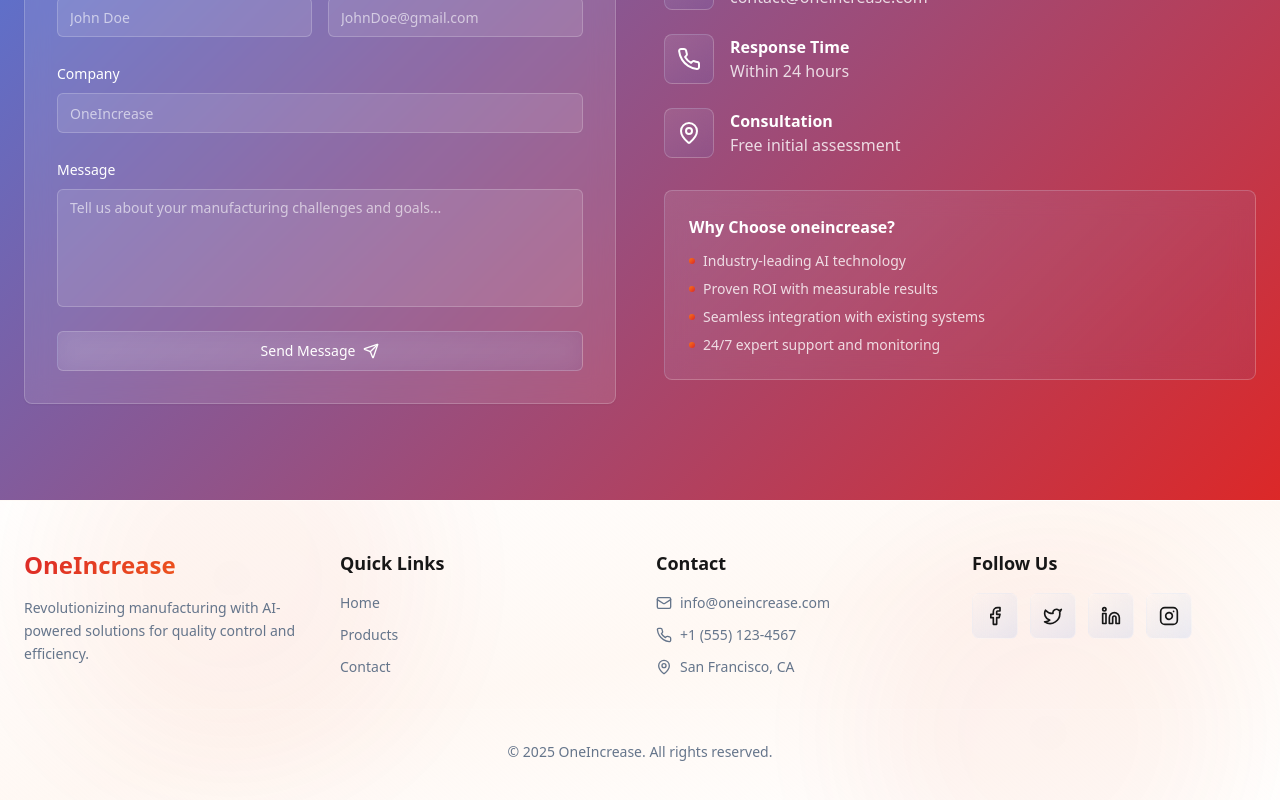
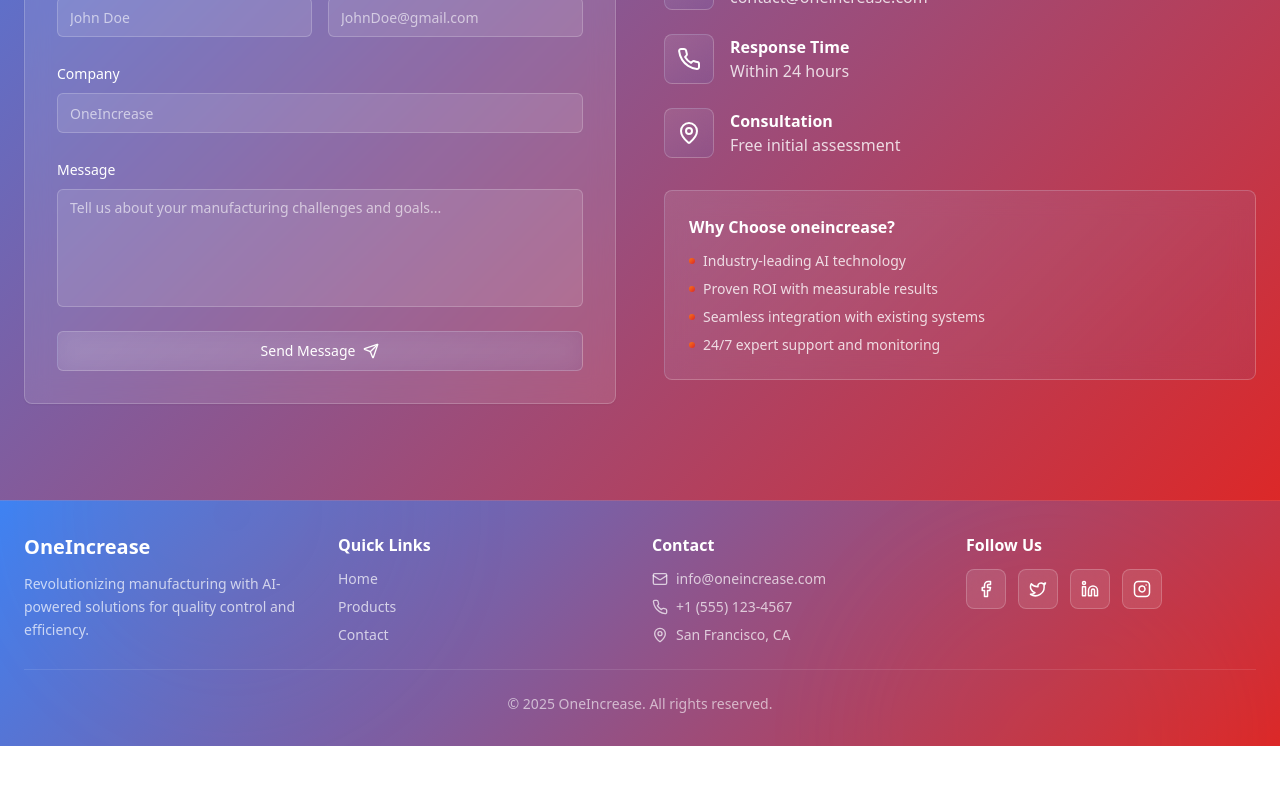
Before and after one commit to s3gfaultz/oneincrease-ai-clarity, a React (Vite) app: page / in a window 1280 px wide. Shown: the part 2176-2976 px from the top of the page. After the commit the page ends 2922 px from the top, so only its background shows below. Built offline with nearby package versions, Linux system fonts and the light colour scheme; the HTML template or start-up script is replaced by a standard one.

Commit message:
Refactor: Adjust footer styling

```diff
--- a/src/components/Footer.tsx
+++ b/src/components/Footer.tsx
@@ -9,44 +9,44 @@ const Footer = () => {
   };
 
   return (
-    <footer className="relative bg-gradient-to-br from-background via-accent/5 to-background border-t border-white/20 overflow-hidden">
+    <footer className="relative bg-gradient-secondary border-t border-white/10 overflow-hidden">
       {/* Background decoration */}
       <div className="absolute inset-0 opacity-5">
         <div className="absolute top-10 right-10 w-96 h-96 bg-gradient-hero rounded-full blur-3xl"></div>
         <div className="absolute bottom-10 left-10 w-96 h-96 bg-gradient-accent rounded-full blur-3xl"></div>
       </div>
 
-      <div className="relative container mx-auto px-6 py-12">
-        <div className="grid grid-cols-1 md:grid-cols-4 gap-8 mb-8">
+      <div className="relative container mx-auto px-6 py-8">
+        <div className="grid grid-cols-1 md:grid-cols-4 gap-6 mb-6">
           {/* Company Info */}
-          <div className="space-y-4">
-            <h3 className="text-2xl font-bold bg-gradient-hero bg-clip-text text-transparent">
+          <div className="space-y-3">
+            <h3 className="text-xl font-bold text-white">
               OneIncrease
             </h3>
-            <p className="text-muted-foreground text-sm leading-relaxed">
+            <p className="text-white/70 text-sm leading-relaxed">
               Revolutionizing manufacturing with AI-powered solutions for quality control and efficiency.
             </p>
           </div>
 
           {/* Quick Links */}
-          <div className="space-y-4">
-            <h4 className="font-semibold text-foreground text-lg">Quick Links</h4>
-            <div className="flex flex-col gap-3">
+          <div className="space-y-3">
+            <h4 className="font-semibold text-white">Quick Links</h4>
+            <div className="flex flex-col gap-2">
               <button
                 onClick={() => scrollToSection("hero")}
-                className="text-muted-foreground hover:text-foreground text-sm transition-all duration-300 text-left hover:translate-x-1"
+                className="text-white/70 hover:text-white text-sm transition-all duration-300 text-left hover:translate-x-1"
               >
                 Home
               </button>
               <button
                 onClick={() => scrollToSection("products")}
-                className="text-muted-foreground hover:text-foreground text-sm transition-all duration-300 text-left hover:translate-x-1"
+                className="text-white/70 hover:text-white text-sm transition-all duration-300 text-left hover:translate-x-1"
               >
                 Products
               </button>
               <button
                 onClick={() => scrollToSection("contact")}
-                className="text-muted-foreground hover:text-foreground text-sm transition-all duration-300 text-left hover:translate-x-1"
+                className="text-white/70 hover:text-white text-sm transition-all duration-300 text-left hover:translate-x-1"
               >
                 Contact
               </button>
@@ -54,21 +54,21 @@ const Footer = () => {
           </div>
 
           {/* Contact Info */}
-          <div className="space-y-4">
-            <h4 className="font-semibold text-foreground text-lg">Contact</h4>
-            <div className="flex flex-col gap-3">
+          <div className="space-y-3">
+            <h4 className="font-semibold text-white">Contact</h4>
+            <div className="flex flex-col gap-2">
               <a
                 href="mailto:info@oneincrease.com"
-                className="flex items-center gap-2 text-muted-foreground hover:text-foreground text-sm transition-colors group"
+                className="flex items-center gap-2 text-white/70 hover:text-white text-sm transition-colors group"
               >
                 <Mail size={16} className="group-hover:scale-110 transition-transform" />
                 <span>info@oneincrease.com</span>
               </a>
-              <div className="flex items-center gap-2 text-muted-foreground text-sm">
+              <div className="flex items-center gap-2 text-white/70 text-sm">
                 <Phone size={16} />
                 <span>+1 (555) 123-4567</span>
               </div>
-              <div className="flex items-center gap-2 text-muted-foreground text-sm">
+              <div className="flex items-center gap-2 text-white/70 text-sm">
                 <MapPin size={16} />
                 <span>San Francisco, CA</span>
               </div>
@@ -76,47 +76,47 @@ const Footer = () => {
           </div>
 
           {/* Social Media */}
-          <div className="space-y-4">
-            <h4 className="font-semibold text-foreground text-lg">Follow Us</h4>
+          <div className="space-y-3">
+            <h4 className="font-semibold text-white">Follow Us</h4>
             <div className="flex gap-3">
               <a
                 href="https://facebook.com"
                 target="_blank"
                 rel="noopener noreferrer"
-                className="p-3 rounded-lg bg-gradient-glass backdrop-blur-glass border border-white/20 hover:border-white/40 hover:shadow-blue transition-all duration-300 hover:scale-110"
+                className="p-2.5 rounded-lg bg-white/10 backdrop-blur-glass border border-white/20 hover:border-white/40 hover:bg-white/20 transition-all duration-300 hover:scale-110"
               >
-                <Facebook size={20} className="text-foreground" />
+                <Facebook size={18} className="text-white" />
               </a>
               <a
                 href="https://twitter.com"
                 target="_blank"
                 rel="noopener noreferrer"
-                className="p-3 rounded-lg bg-gradient-glass backdrop-blur-glass border border-white/20 hover:border-white/40 hover:shadow-blue transition-all duration-300 hover:scale-110"
+                className="p-2.5 rounded-lg bg-white/10 backdrop-blur-glass border border-white/20 hover:border-white/40 hover:bg-white/20 transition-all duration-300 hover:scale-110"
               >
-                <Twitter size={20} className="text-foreground" />
+                <Twitter size={18} className="text-white" />
               </a>
               <a
                 href="https://linkedin.com"
                 target="_blank"
                 rel="noopener noreferrer"
-                className="p-3 rounded-lg bg-gradient-glass backdrop-blur-glass border border-white/20 hover:border-white/40 hover:shadow-blue transition-all duration-300 hover:scale-110"
+                className="p-2.5 rounded-lg bg-white/10 backdrop-blur-glass border border-white/20 hover:border-white/40 hover:bg-white/20 transition-all duration-300 hover:scale-110"
               >
-                <Linkedin size={20} className="text-foreground" />
+                <Linkedin size={18} className="text-white" />
               </a>
               <a
                 href="https://instagram.com"
                 target="_blank"
                 rel="noopener noreferrer"
-                className="p-3 rounded-lg bg-gradient-glass backdrop-blur-glass border border-white/20 hover:border-white/40 hover:shadow-red transition-all duration-300 hover:scale-110"
+                className="p-2.5 rounded-lg bg-white/10 backdrop-blur-glass border border-white/20 hover:border-white/40 hover:bg-white/20 transition-all duration-300 hover:scale-110"
               >
-                <Instagram size={20} className="text-foreground" />
+                <Instagram size={18} className="text-white" />
               </a>
             </div>
           </div>
         </div>
 
-        <div className="pt-8 border-t border-white/10 text-center">
-          <p className="text-muted-foreground text-sm">
+        <div className="pt-6 border-t border-white/10 text-center">
+          <p className="text-white/60 text-sm">
             © {new Date().getFullYear()} OneIncrease. All rights reserved.
           </p>
         </div>
```
